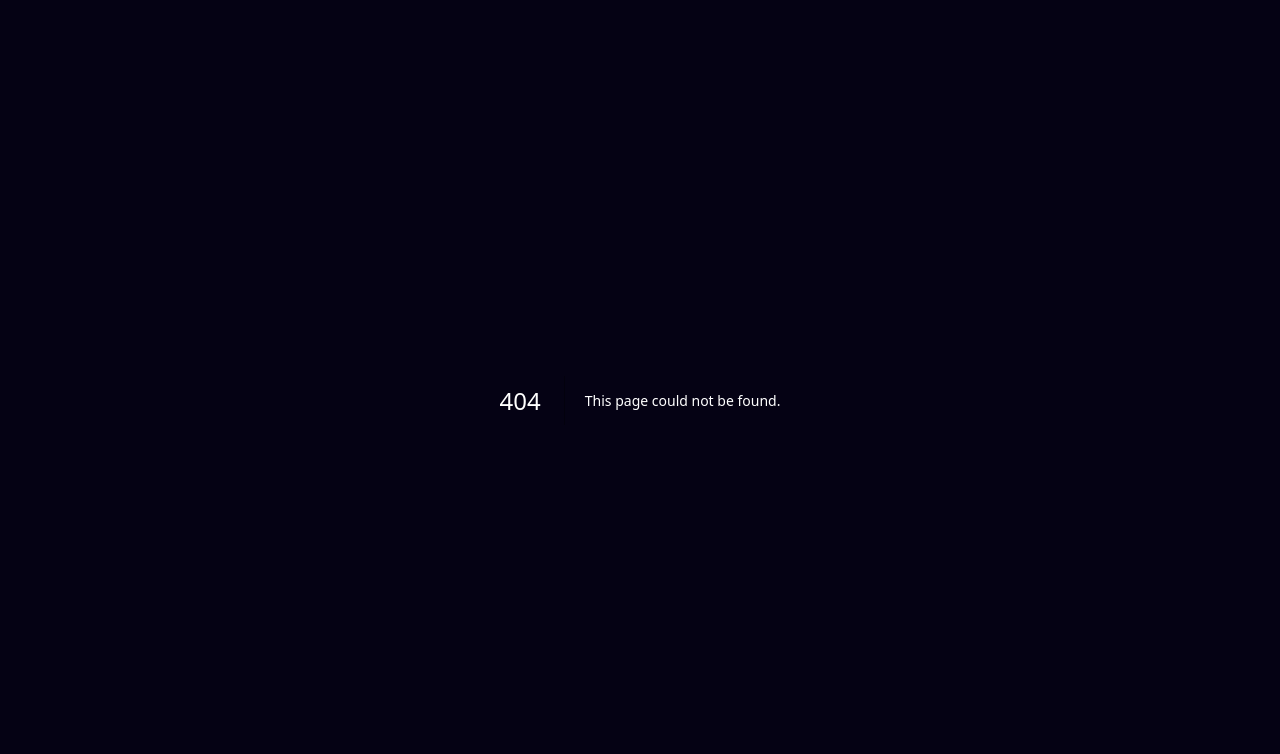
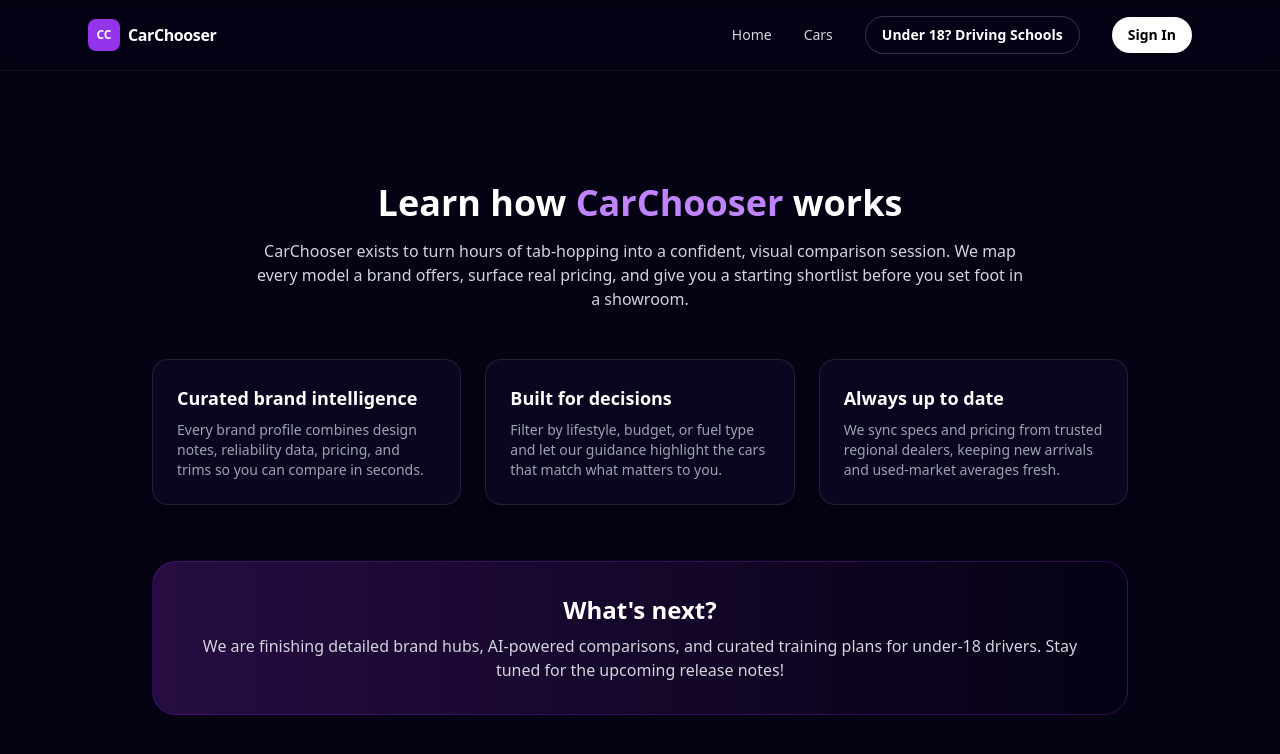
Before and after one commit to AVStanev222/CarChooser, a Next.js app in the folder carchooser/: page /about in a window 1280 px wide. Before the commit this address had no page. Shown: the top 754 px of the page. Built offline with nearby package versions, Linux system fonts and the light colour scheme.

Commit message:
add about page and cars listing with updated hero links

```diff
--- /dev/null
+++ b/carchooser/app/about/page.tsx
@@ -0,0 +1,60 @@
+import Navbar from "../components/Navbar";
+import SectionTitle from "../components/SectionTitle";
+
+const highlights = [
+  {
+    title: "Curated brand intelligence",
+    description:
+      "Every brand profile combines design notes, reliability data, pricing, and trims so you can compare in seconds.",
+  },
+  {
+    title: "Built for decisions",
+    description:
+      "Filter by lifestyle, budget, or fuel type and let our guidance highlight the cars that match what matters to you.",
+  },
+  {
+    title: "Always up to date",
+    description:
+      "We sync specs and pricing from trusted regional dealers, keeping new arrivals and used-market averages fresh.",
+  },
+];
+
+export default function AboutPage() {
+  return (
+    <main className="min-h-screen bg-[#050214] text-white">
+      <Navbar />
+      <section className="max-w-5xl mx-auto px-6 py-16">
+        <SectionTitle>
+          Learn how <span className="text-purple-400">CarChooser</span> works
+        </SectionTitle>
+
+        <p className="text-center text-gray-300 max-w-3xl mx-auto mb-12">
+          CarChooser exists to turn hours of tab-hopping into a confident, visual
+          comparison session. We map every model a brand offers, surface real pricing,
+          and give you a starting shortlist before you set foot in a showroom.
+        </p>
+
+        <div className="grid gap-6 md:grid-cols-3">
+          {highlights.map((item) => (
+            <div
+              key={item.title}
+              className="rounded-2xl border border-white/10 bg-[#0b061f] p-6 shadow-xl"
+            >
+              <h3 className="text-lg font-semibold mb-2">{item.title}</h3>
+              <p className="text-sm text-gray-400">{item.description}</p>
+            </div>
+          ))}
+        </div>
+
+        <div className="mt-14 rounded-3xl border border-purple-700/30 bg-gradient-to-r from-purple-900/40 to-transparent p-8 text-center">
+          <h3 className="text-2xl font-semibold mb-2">What&#39;s next?</h3>
+          <p className="text-gray-300">
+            We are finishing detailed brand hubs, AI-powered comparisons, and
+            curated training plans for under-18 drivers. Stay tuned for the upcoming
+            release notes!
+          </p>
+        </div>
+      </section>
+    </main>
+  );
+}
--- /dev/null
+++ b/carchooser/app/cars/page.tsx
@@ -0,0 +1,26 @@
+import BrandGrid from "../components/BrandGrid";
+import Navbar from "../components/Navbar";
+
+export default function CarsPage() {
+  return (
+    <main className="min-h-screen bg-[#050214] text-white">
+      <Navbar />
+      <section className="max-w-6xl mx-auto px-6 pt-16 pb-12">
+        <div className="max-w-3xl">
+          <p className="text-sm uppercase tracking-[0.25em] text-purple-300/80">
+            All brands
+          </p>
+          <h1 className="text-4xl font-bold mt-4 mb-3">
+            Start with a brand to explore its cars
+          </h1>
+          <p className="text-gray-300">
+            Pick any badge below to begin outlining models, trims, and pricing.
+            We will keep expanding each brand with specs, photos, and ownership
+            notes so that the Cars page becomes your central garage.
+          </p>
+        </div>
+      </section>
+      <BrandGrid variant="all" />
+    </main>
+  );
+}
--- a/carchooser/app/components/BrandGrid.tsx
+++ b/carchooser/app/components/BrandGrid.tsx
@@ -42,17 +42,28 @@ export default function BrandGrid({ variant = "home" }: BrandGridProps) {
     variant === "home"
       ? "max-w-4xl mx-auto grid grid-cols-1 sm:grid-cols-2 md:grid-cols-3 gap-5 justify-items-center"
       : "grid grid-cols-2 sm:grid-cols-3 md:grid-cols-4 xl:grid-cols-5 2xl:grid-cols-6 gap-5";
+  const heading =
+    variant === "home" ? (
+      <>
+        Explore <span className="text-purple-400">Popular Brands</span>
+      </>
+    ) : (
+      <>
+        Browse <span className="text-purple-400">Every Brand</span>
+      </>
+    );
+  const description =
+    variant === "home"
+      ? "Learn more about every brand, their models, engines and real-world prices - all curated and kept up to date."
+      : "Pick any badge to start exploring specs, trims, and pricing for that brand soon.";
 
   return (
     <section className="relative bg-[#0a051d] pb-16 pt-4">
       <div className="max-w-6xl mx-auto px-6">
-        <SectionTitle>
-          Explore <span className="text-purple-400">Popular Brands</span>
-        </SectionTitle>
+        <SectionTitle>{heading}</SectionTitle>
 
         <p className="text-center text-gray-400 max-w-2xl mx-auto mb-10 text-sm md:text-base">
-          Learn more about every brand, their models, engines and real-world
-          prices — all curated and kept up to date.
+          {description}
         </p>
 
         {/* Brand cards */}
@@ -89,7 +100,7 @@ export default function BrandGrid({ variant = "home" }: BrandGridProps) {
         {variant === "home" && (
           <div className="flex justify-center mt-10">
             <Link
-              href="/brands"
+              href="/cars"
               className="px-6 py-3 rounded-full bg-purple-600 hover:bg-purple-700 font-semibold text-white text-sm inline-flex items-center justify-center"
             >
               View All Brands
--- a/carchooser/app/components/Hero.tsx
+++ b/carchooser/app/components/Hero.tsx
@@ -3,6 +3,7 @@
 
 import { motion } from "framer-motion";
 import Image from "next/image";
+import Link from "next/link";
 
 export default function Hero() {
   return (
@@ -30,12 +31,18 @@ export default function Hero() {
           </p>
 
           <div className="flex flex-wrap items-center gap-4">
-            <button className="px-6 py-3 bg-purple-600 hover:bg-purple-700 transition rounded-full font-semibold text-white">
+            <Link
+              href="/cars"
+              className="px-6 py-3 bg-purple-600 hover:bg-purple-700 transition rounded-full font-semibold text-white"
+            >
               Explore Brands
-            </button>
-            <button className="px-6 py-3 rounded-full border border-white/20 text-sm text-gray-200 hover:bg-white/10 transition">
+            </Link>
+            <Link
+              href="/about"
+              className="px-6 py-3 rounded-full border border-white/20 text-sm text-gray-200 hover:bg-white/10 transition"
+            >
               Learn How CarChooser Works
-            </button>
+            </Link>
           </div>
 
           <div className="flex gap-4 pt-4 text-xs text-gray-400">
--- a/carchooser/package.json
+++ b/carchooser/package.json
@@ -9,6 +9,7 @@
     "lint": "next lint"
   },
   "dependencies": {
+    "framer-motion": "^12.23.24",
     "next": "^15.0.0",
     "react": "^19.0.0",
     "react-dom": "^19.0.0"
```
Also changed, not shown: 1 other file (tests, documents, lock files or other folders).
